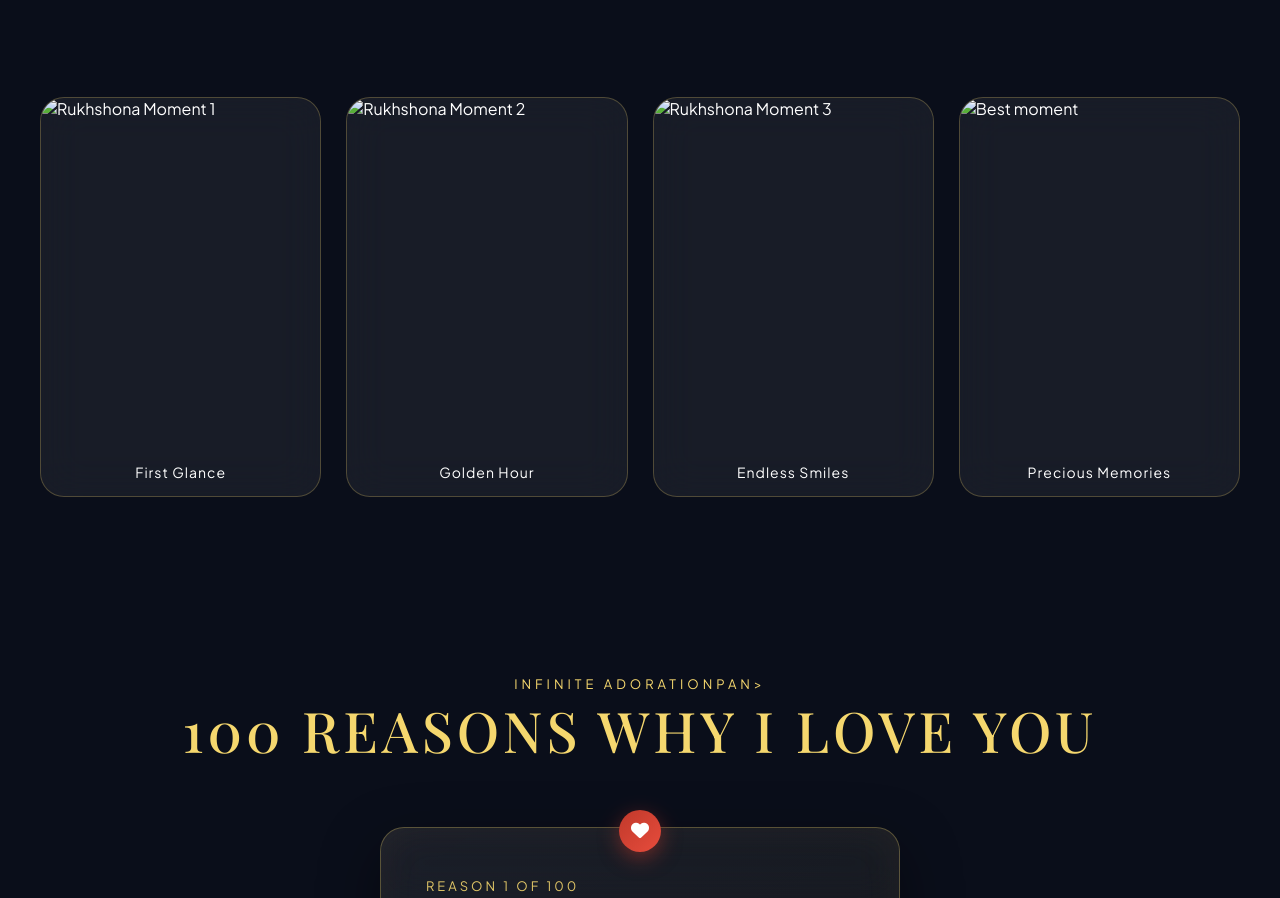
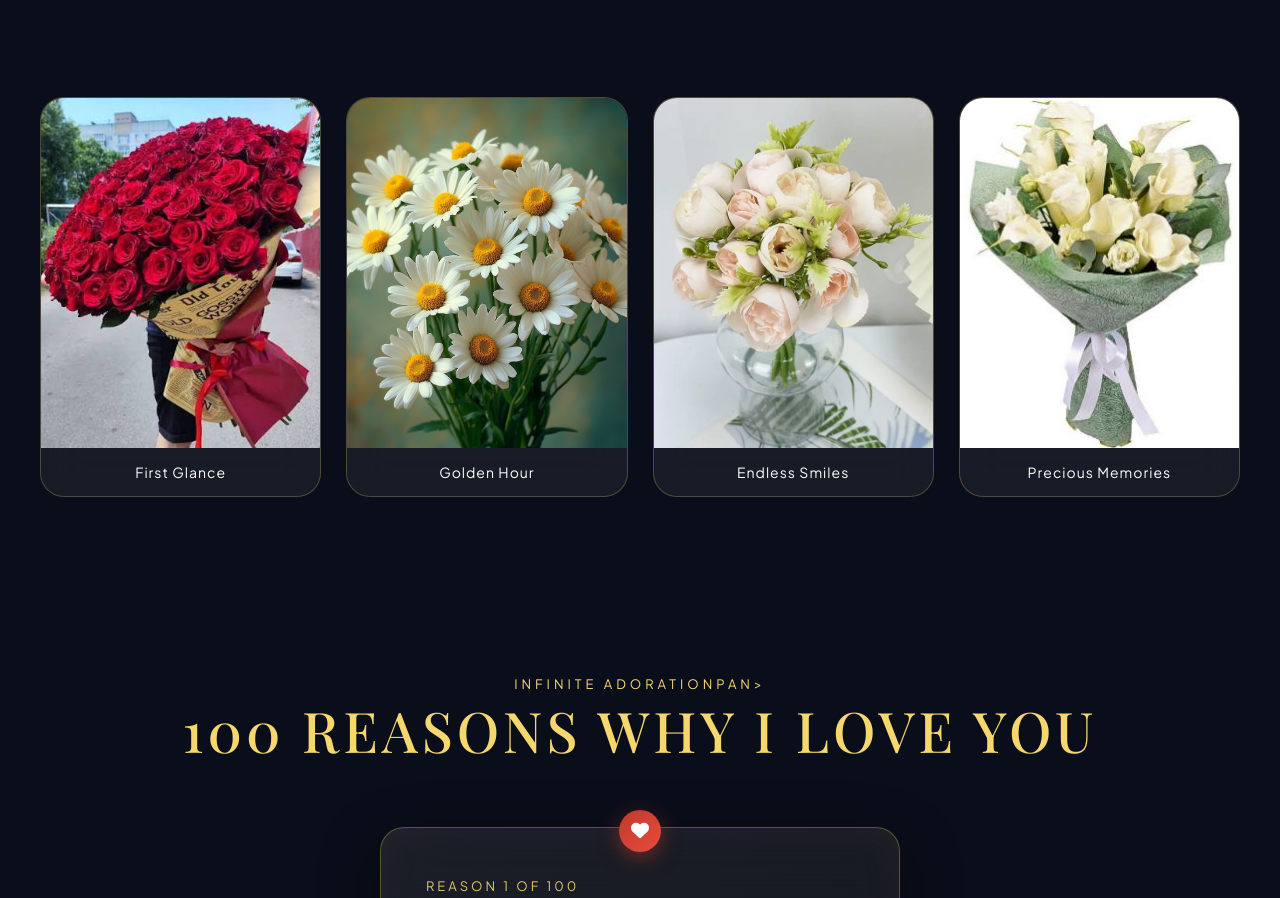
Before and after one commit to JovIT2028/Rukhshona-s-bithday, a plain HTML site: page index.html in a window 1280 px wide. Shown: the part 3576-4474 px from the top of the page. Drawn offline with nearby package versions, Linux system fonts and the light colour scheme; animation ran at ten frames a second; a web font is replaced by a local one.

Commit message:
Update index.html

```diff
--- a/index.html
+++ b/index.html
@@ -140,30 +140,30 @@
             <h2>Our Shared Universe</h2>
         </div>
         <div class="gallery-grid">
-            <div class="gallery-item tilt-card glass-panel" data-img="../gallery/images.jfif">
+            <div class="gallery-item tilt-card glass-panel" data-img="images.jfif">
                 <div class="gallery-img-wrapper">
-                    <img src="../gallery/images.jfif" alt="Rukhshona Moment 1" loading="lazy">
+                    <img src="images.jfif" alt="Rukhshona Moment 1" loading="lazy">
                 </div>
                 <div class="gallery-caption"><span>First Glance</span></div>
             </div>
 
-            <div class="gallery-item tilt-card glass-panel" data-img="../gallery/roma.jpeg">
+            <div class="gallery-item tilt-card glass-panel" data-img="roma.jpeg">
                 <div class="gallery-img-wrapper">
-                    <img src="../gallery/roma.jpeg" alt="Rukhshona Moment 2" loading="lazy">
+                    <img src="roma.jpeg" alt="Rukhshona Moment 2" loading="lazy">
                 </div>
                 <div class="gallery-caption"><span>Golden Hour</span></div>
             </div>
 
-            <div class="gallery-item tilt-card glass-panel" data-img="../gallery/piona.webp">
+            <div class="gallery-item tilt-card glass-panel" data-img="piona.webp">
                 <div class="gallery-img-wrapper">
-                    <img src="../gallery/piona.webp" alt="Rukhshona Moment 3" loading="lazy">
+                    <img src="piona.webp" alt="Rukhshona Moment 3" loading="lazy">
                 </div>
                 <div class="gallery-caption"><span>Endless Smiles</span></div>
             </div>
 
-            <div class="gallery-item tilt-card glass-panel" data-img="../gallery/lilia.jpg">
+            <div class="gallery-item tilt-card glass-panel" data-img="lilia.jpg">
                 <div class="gallery-img-wrapper">
-                    <img src="../gallery/lilia.jpg" alt="Best moment" loading="lazy">
+                    <img src="lilia.jpg" alt="Best moment" loading="lazy">
                 </div>
                 <div class="gallery-caption"><span>Precious Memories</span></div>
             </div>
```
